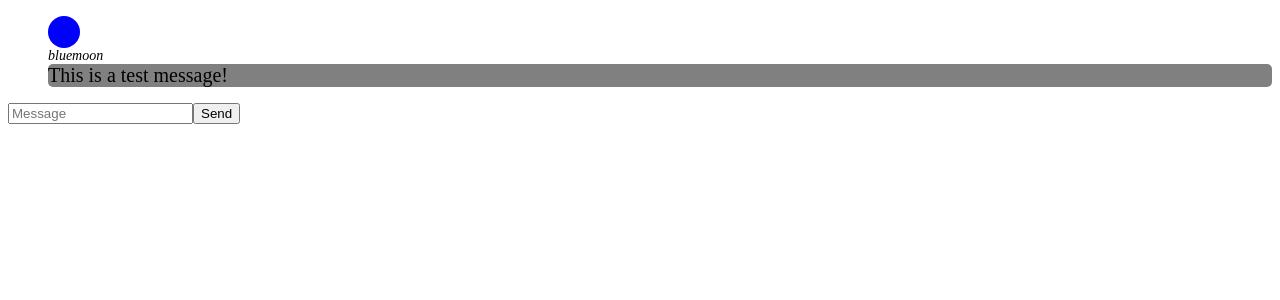
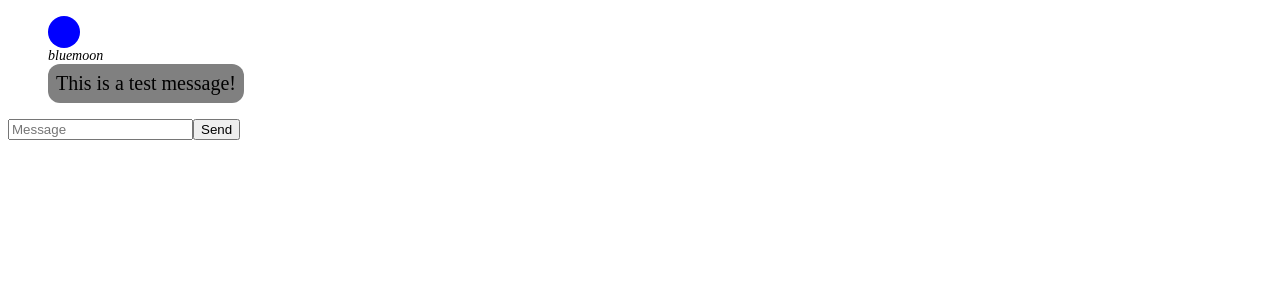
Before and after one commit to quantum-elephant/ChatApp_mspoljaric, a React (Create React App) app in the folder chat-app/: page / in a window 1280 px wide. Shown: the top 300 px of the page. Built offline with nearby package versions, Linux system fonts and the light colour scheme.

Commit message:
on the way

```diff
--- a/chat-app/src/App.js
+++ b/chat-app/src/App.js
@@ -1,15 +1,15 @@
 import { useState } from 'react';
 import './Styles/App.scss';
-import ViewChat from './Components/ViewChat';
+import Messages from './Components/Messages';
 
 export default function App() {
   // States
-  const [chat, setChat] = useState([
+  const [messages, setMessages] = useState([
     {
+      data: 'This is a test message!',
       id: '1',
-      data: 'This is a test message!',
       member: {
-        id: '1',
+        clientId: '1',
         clientData: {
           color: 'blue',
           username: 'bluemoon',
@@ -17,22 +17,6 @@ export default function App() {
       },
     },
   ]);
-
-  /*
-  Each message should be an object consisting of following information:
-  {
-      id: '1',
-      data: 'This is a test message!',
-      member: {
-        id: '1',
-        clientData: {
-          color: 'blue',
-          username: 'bluemoon',
-        },
-      },
-    },
-
-    */
 
   /*
   const [me, setMe] = useState({
@@ -45,18 +29,23 @@ export default function App() {
   const [loading, setLoading] = useState(false);
 
   // Functions
+  const generateUniqueId = () => Math.random().toString(36).slice(2);
   const handleSubmit = (e) => {
     e.preventDefault();
     const newMessage = e.target.my_input.value;
     if (newMessage !== null && newMessage !== '') {
-      setChat([...chat, newMessage]);
+      const newMessageId = generateUniqueId();
+      const newMemberUsername = generateRandomName();
+      const newMemberColor = generateRandomColor();
+      // setMessages([...messages, newMessage]);
+      console.log(newMessage, newMessageId, newMemberUsername, newMemberColor);
     } else {
     }
-    console.log(chat);
     e.target.reset();
   };
 
-  const randomName = () => {
+  const createNewMessageObj = (text) => {};
+  const generateRandomName = () => {
     const adjectives = [
       'cerebral',
       'indelible',
@@ -167,7 +156,7 @@ export default function App() {
     return adjective + noun;
   };
 
-  const randomColor = () => {
+  const generateRandomColor = () => {
     return '#' + Math.floor(Math.random() * 0xffffff).toString(16);
   };
 
@@ -189,7 +178,7 @@ export default function App() {
 
       {!error && !loading && (
         <div className='chat'>
-          <ViewChat chat={chat} />
+          <Messages messages={messages} />
 
           <div className='chat-input'>
             <form className='form' method='post' onSubmit={handleSubmit}>
--- a/chat-app/src/Components/ViewChat.jsx
+++ b/chat-app/src/Components/Messages.jsx
@@ -1,9 +1,9 @@
-export default function ViewChat({ chat }) {
+export default function Messages({ messages }) {
   return (
     <>
       <ul className='chat-messages'>
-        {chat.map((message) => (
-          <li key={crypto.randomUUID()}>
+        {messages.map((message) => (
+          <li key={message.id}>
             <div className='sender-data'>
               <div
                 className='sender-color'
@@ -16,7 +16,7 @@ export default function ViewChat({ chat }) {
             <div className='message-data'>{message.data}</div>
           </li>
         ))}
-        {console.log(chat)}
+        {console.log(messages)}
       </ul>
     </>
   );
--- a/chat-app/src/Styles/App.scss
+++ b/chat-app/src/Styles/App.scss
@@ -12,7 +12,9 @@
 .message-data {
   font-size: 20px;
   background-color: gray;
-  border-radius: 5px;
+  border-radius: 0.6em;
+  padding: 0.4em;
+  width: fit-content;
 }
 
 .sender-name {
```
